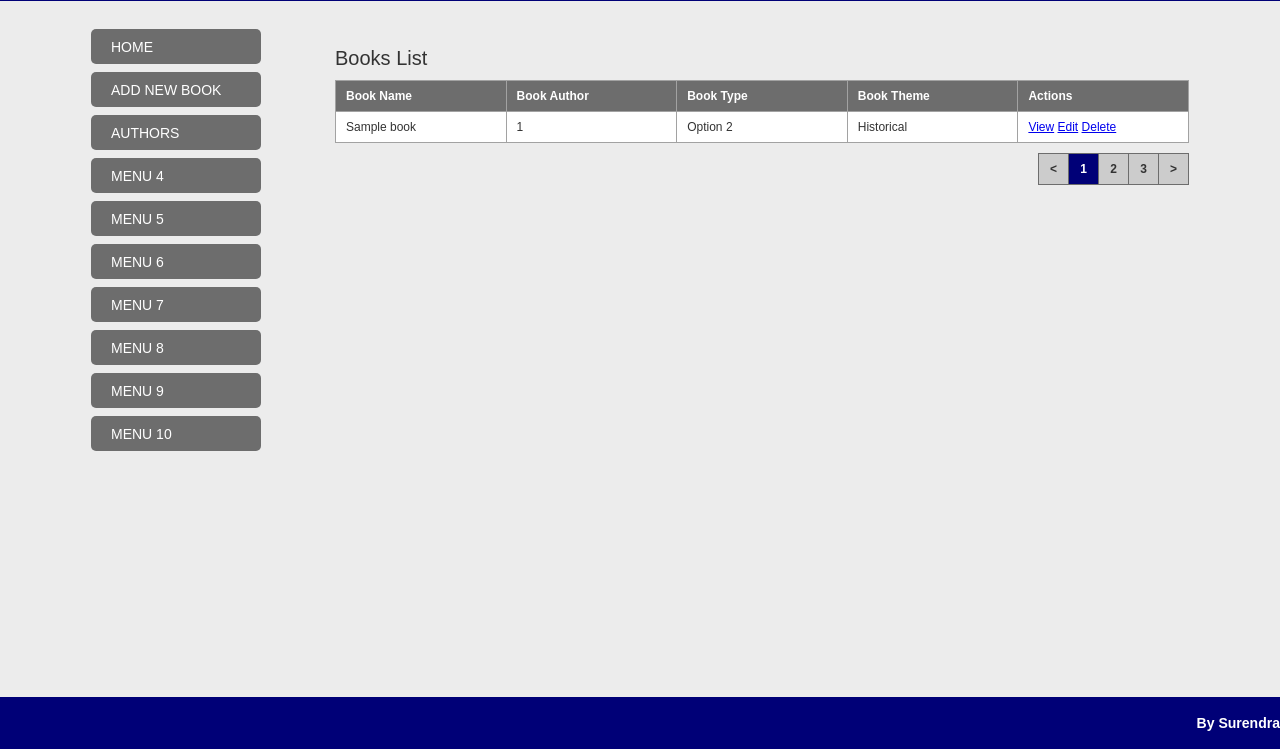
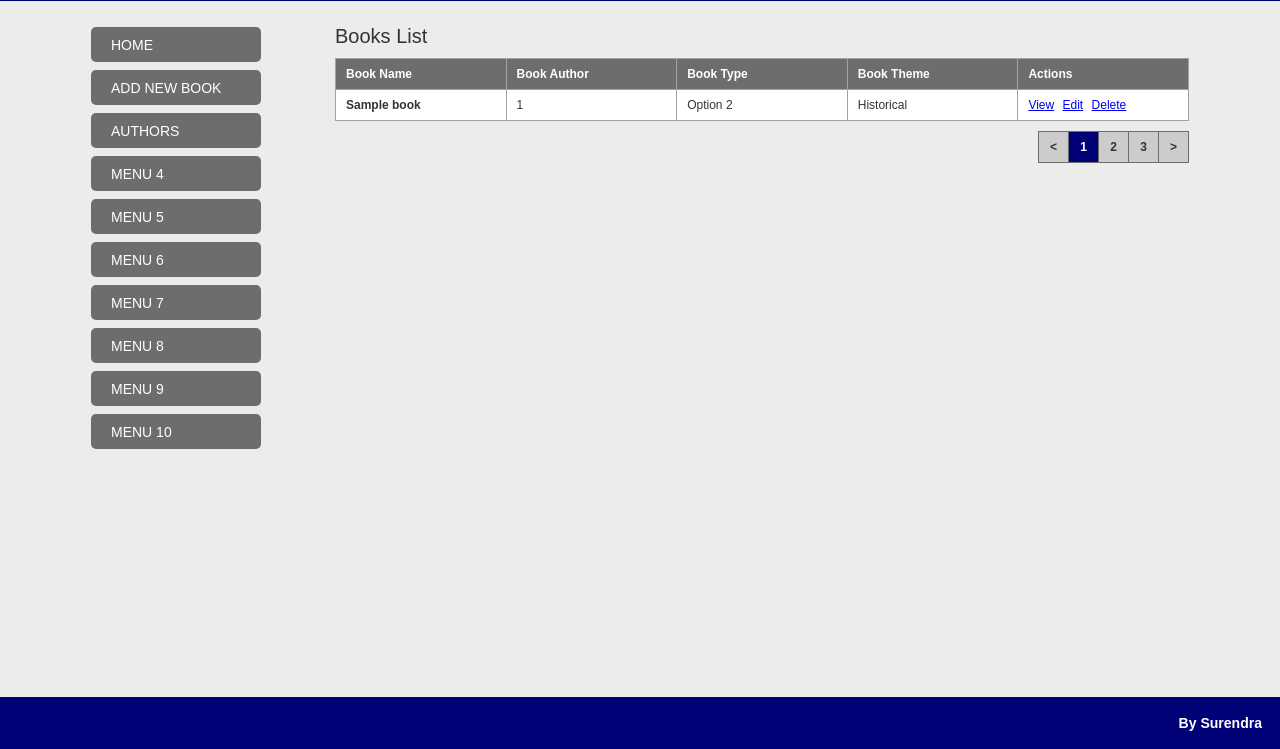
Before and after one commit to jprsurendra/django_crud, a Django app: page /generic_views/ in a window 1280 px wide. Shown: the part 51-800 px from the top of the page. Run offline with Django 3.2, Linux system fonts and the light colour scheme; tables that the repository leaves empty hold one stand-in row (values such as "Sample post").

Commit message:
design change

```diff
--- a/django_crud/settings.py
+++ b/django_crud/settings.py
@@ -57,8 +57,7 @@ ROOT_URLCONF = 'django_crud.urls'
 TEMPLATES = [
     {
         'BACKEND': 'django.template.backends.django.DjangoTemplates',
-        'DIRS': [os.path.join(BASE_DIR, 'templates')]
-        ,
+        'DIRS': [os.path.join(BASE_DIR, 'templates')],
         'APP_DIRS': True,
         'OPTIONS': {
             'context_processors': [
--- a/static/css/app_generic_views/style.css
+++ b/static/css/app_generic_views/style.css
@@ -14,6 +14,9 @@ body{
     color: #fff;
     padding: 18px 0;
     text-align: center;
+    position: fixed;
+    width: 100%;
+    top: 0;
 }
 .topbar > h3{
 	margin: 0;
@@ -37,6 +40,7 @@ body{
 }
 .wrapper{
 	padding: 0 30px;
+	margin-top: 50px;
 }
 .menu-wrapper{
 	float: left;
@@ -48,6 +52,7 @@ body{
 	float: left;
 	width: 70%;
 	padding-top: 26px;
+	margin-bottom: 70px;
 }
 .form-wrapper > h2{
 	font-weight: normal;
@@ -88,7 +93,7 @@ body{
 	margin-right: 15px;
 	vertical-align: top;
 }
-.book-form input[type=button]{
+.book-form input[type=button], .upload-file{
 	height: 30px;
     padding: 8px 35px;
     border: 1px solid #007;
@@ -104,6 +109,9 @@ body{
 }
 .mb-10{
 	margin-bottom: 10px !important;
+}
+.mr-5{
+	margin-right: 5px;
 }
 .table{
 	width: 100%;
@@ -146,16 +154,28 @@ body{
 
 .bottombar {
   position: fixed;
-  left: 0;
+  right: 0;
   bottom: 0;
   width: 100%;
   background: #000077;
   color: #fff;
-	padding: 18px 0;
-	/*padding-bottom: 15px;*/
+  padding: 18px;
+  /*padding-bottom: 15px;*/
   text-align: right;
 }
 
 .bottombar > h3{
 	margin: 0;
 }
+.image-wrapper{
+	border: 1px solid #ccc;
+	border-radius: 5px;
+	overflow: hidden;
+	text-align: center;
+}
+.image-wrapper > img{
+	height: auto;
+	width: 100%;
+	max-height: 375px;
+	border-radius: 5px;
+}
--- a/templates/app_generic_views/includes/listing.html
+++ b/templates/app_generic_views/includes/listing.html
@@ -1,4 +1,4 @@
-<h2 class="mt-20 mb-10">{{ title }}</h2>
+<h2 class="mb-10">{{ title }}</h2>
 
 <table class="table">
     <thead>
@@ -13,13 +13,13 @@
     <tbody>
         {% for book in object_list %}
         <tr>
-            <td>{{ book.name }}</td>
+            <td><b>{{ book.name }}</b></td>
             <td>{{ book.pages }}</td>
             <td>Option 2</td>
             <td>Historical</td>
-            <td><a href="view/{{ book.id }}">View</a>
-                <a href="edit/{{ book.id }}">Edit</a>
-                <a href="delete/{{ book.id }}">Delete</a></td>
+            <td><a class="mr-5" href="view/{{ book.id }}">View</a>
+                <a class="mr-5" href="edit/{{ book.id }}">Edit</a>
+                <a class="mr-5" href="delete/{{ book.id }}">Delete</a></td>
         </tr>
         {% endfor %}
     </tbody>
```
Also changed, not shown: templates/app_generic_views/includes/entry_form.html (+49 -11 lines).
